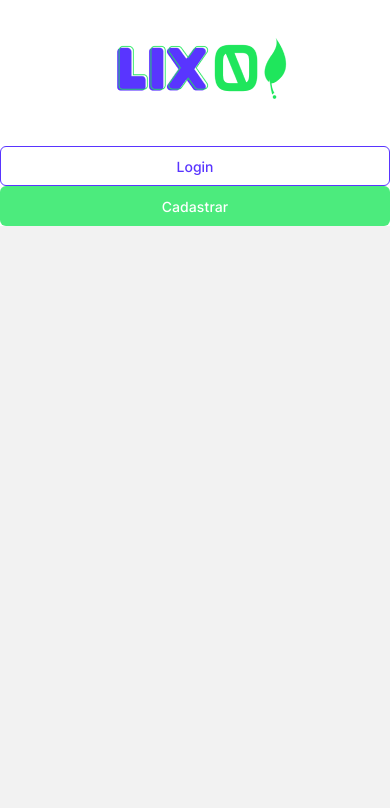
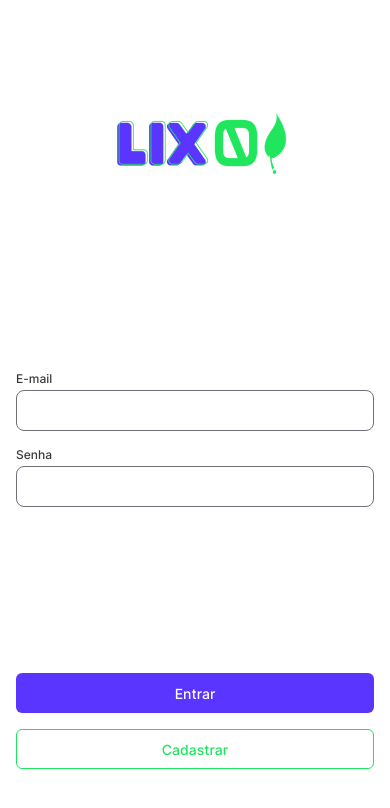
Before and after one commit to eugeniol2/lix0, a React Native app: screen / in a window 390 px wide. Shown: the top 808 px of the page. Built offline with nearby package versions, Linux system fonts and the light colour scheme.

Commit message:
feat(): controlledInput, LoginScreen Done

```diff
--- a/package.json
+++ b/package.json
@@ -10,19 +10,22 @@
   },
   "dependencies": {
     "@expo/webpack-config": "^0.17.2",
+    "@hookform/resolvers": "^2.9.10",
     "@react-navigation/native": "^6.0.8",
     "@react-navigation/stack": "^6.1.1",
     "expo": "~47.0.9",
     "expo-status-bar": "~1.4.2",
     "react": "18.1.0",
     "react-dom": "18.1.0",
+    "react-hook-form": "^7.41.3",
     "react-native": "0.70.5",
     "react-native-gesture-handler": "~2.8.0",
     "react-native-reanimated": "~2.12.0",
     "react-native-safe-area-context": "^4.4.1",
     "react-native-screens": "^3.18.2",
     "react-native-web": "~0.18.9",
-    "styled-components": "^5.3.6"
+    "styled-components": "^5.3.6",
+    "yup": "^0.32.11"
   },
   "devDependencies": {
     "@babel/core": "^7.12.9",
--- a/src/components/index.tsx
+++ b/src/components/index.tsx
@@ -0,0 +1,5 @@
+import { MainButton } from "./mainButton";
+import { MainInput } from "./inputs/mainInput";
+import { ControlledInput } from "./inputs/controlledInput";
+
+export { MainButton, MainInput, ControlledInput };
--- /dev/null
+++ b/src/components/inputs/controlledInput/index.tsx
@@ -0,0 +1,29 @@
+import { Controller, Control, FieldError } from "react-hook-form";
+import { MainInput, MainInputProps } from "../mainInput";
+import { Error } from "./styles";
+
+type ControlledInputProps = MainInputProps & {
+  control: Control<any>;
+  name: string;
+  error?: FieldError;
+};
+
+export const ControlledInput: React.FC<ControlledInputProps> = ({
+  control,
+  name,
+  error,
+  ...rest
+}) => {
+  return (
+    <>
+      <Controller
+        name={name}
+        control={control}
+        render={({ field: { onChange, value } }) => (
+          <MainInput onChangeText={onChange} value={value} {...rest} />
+        )}
+      ></Controller>
+      {error && <Error>{error.message}</Error>}
+    </>
+  );
+};
--- /dev/null
+++ b/src/components/inputs/controlledInput/styles.ts
@@ -0,0 +1,6 @@
+import styled from "styled-components/native";
+
+export const Error = styled.Text`
+  color: ${({ theme }) => theme.COLORS.auxiliary_red};
+  margin: 3px 0 16px;
+`;
--- /dev/null
+++ b/src/components/inputs/mainInput/index.tsx
@@ -0,0 +1,37 @@
+import { TextInputProps } from "react-native";
+import React, { useState } from "react";
+import { Container, Input, LabelText } from "./styles";
+
+export interface MainInputProps extends TextInputProps {
+  value?: string;
+  labelText: string;
+}
+
+export const MainInput: React.FC<MainInputProps> = ({
+  value,
+  labelText,
+  ...rest
+}) => {
+  const [isFocused, setIsFocused] = useState(false);
+
+  const handleInputFocus = () => {
+    setIsFocused(true);
+  };
+
+  const handleInputBlur = () => {
+    setIsFocused(false);
+  };
+
+  return (
+    <Container>
+      <LabelText isFocused={isFocused}>{labelText}</LabelText>
+      <Input
+        onFocus={handleInputFocus}
+        isFocused={isFocused}
+        onBlur={handleInputBlur}
+        value={value}
+        {...rest}
+      />
+    </Container>
+  );
+};
--- /dev/null
+++ b/src/components/inputs/mainInput/styles.ts
@@ -0,0 +1,36 @@
+import styled, { css } from "styled-components/native";
+
+interface InputProps {
+  isFocused: boolean;
+}
+
+export const Container = styled.View`
+  width: 100%;
+`;
+
+export const LabelText = styled.Text<InputProps>`
+  font-family: ${({ theme }) => theme.FONTS.intermedium};
+  font-size: ${({ theme }) => theme.SIZES.small_12px};
+  color: ${({ theme }) => theme.COLORS.gray_800};
+  margin-bottom: 4px;
+
+  ${({ isFocused }) =>
+    isFocused &&
+    css`
+      color: ${({ theme }) => theme.COLORS.secondary_500};
+    `};
+`;
+
+export const Input = styled.TextInput<InputProps>`
+  width: 100%;
+  height: 41px;
+  padding: 8px 16px;
+  border-radius: 8px;
+  border: 1px ${({ theme }) => theme.COLORS.gray_600};
+
+  ${({ isFocused }) =>
+    isFocused &&
+    css`
+      border-color: ${({ theme }) => theme.COLORS.secondary_500};
+    `};
+`;
--- a/src/components/mainButton/index.tsx
+++ b/src/components/mainButton/index.tsx
@@ -1,7 +1,6 @@
 import { StyleSheet, Text, TouchableOpacityProps, View } from "react-native";
 import { TouchableOpacityButton, TouchableOpacityButtonTitle } from "./styles";
 import React from "react";
-import { theme } from "../../constants";
 import { MainButtonProps } from "./styles";
 
 export const MainButton: React.FC<MainButtonProps> = ({
--- a/src/components/mainButton/styles.ts
+++ b/src/components/mainButton/styles.ts
@@ -11,7 +11,6 @@ export const TouchableOpacityButton = styled.TouchableOpacity<MainButtonProps>`
   height: 40px;
   width: 100%;
   border-radius: 6px;
-  display: flex;
   justify-content: center;
   align-items: center;
   background: ${({ color }) => color};
--- a/src/constants/styles/theme.ts
+++ b/src/constants/styles/theme.ts
@@ -16,15 +16,15 @@ export default {
     auxiliary_yellow: "#FFC866",
     auxiliary_green: "#15CE9A",
 
-    gray_1: "#1C1C1E",
-    gray_2: "#38373c",
-    gray_3: "#54535B",
-    gray_4: "#706e79",
-    gray_5: "#8C8A97",
-    gray_6: "#A3A1AC",
-    gray_7: "#BAB9C1",
-    gray_8: "#D1D0D5",
-    gray_9: "#E8E8EA",
+    gray_900: "#1C1C1E",
+    gray_800: "#38373c",
+    gray_700: "#54535B",
+    gray_600: "#706e79",
+    gray_500: "#8C8A97",
+    gray_400: "#A3A1AC",
+    gray_300: "#BAB9C1",
+    gray_200: "#D1D0D5",
+    gray_100: "#E8E8EA",
     white: "#ffffff",
   },
 
--- a/src/screens/auth/login/index.tsx
+++ b/src/screens/auth/login/index.tsx
@@ -1,27 +1,71 @@
-import { View, Text, Image } from "react-native";
+import React from "react";
+import { Image, View } from "react-native";
 import { SafeAreaView } from "react-native-safe-area-context";
-import React from "react";
+import { useForm } from "react-hook-form";
+import { yupResolver } from "@hookform/resolvers/yup";
 import { IMAGES } from "../../../assets";
-import { Container } from "./styles";
-import { MainButton } from "../../../components/mainButton";
+import { Container, ButtonContainer } from "./styles";
+import { MainButton, ControlledInput } from "../../../components";
 import { theme } from "../../../constants";
+import { loginSchema } from "../../../validations/loginSchema";
+
+type loginData = {
+  email: string;
+  password: string;
+};
 
 export const Login: React.FC = () => {
+  const {
+    control,
+    handleSubmit,
+    formState: { errors },
+  } = useForm<loginData>({
+    defaultValues: {
+      email: "",
+      password: "",
+    },
+    resolver: yupResolver(loginSchema),
+  });
+
+  const handleUserLogin = (data: loginData) => {
+    console.log(data);
+  };
+
   return (
-    <SafeAreaView>
+    <SafeAreaView style={{ flex: 1 }}>
       <Container>
         <Image source={IMAGES.logo} />
-        <MainButton
-          type="outlined"
-          color={theme.COLORS.secondary_500}
-          title="Login"
-        />
-
-        <MainButton
-          type="contained"
-          color={theme.COLORS.primary_400}
-          title="Cadastrar"
-        />
+        <View style={{ width: "100%" }}>
+          <ControlledInput
+            labelText="E-mail"
+            name="email"
+            control={control}
+            error={errors.email}
+            autoCapitalize="none"
+            style={{ marginBottom: 16 }}
+          />
+          <ControlledInput
+            labelText="Senha"
+            name="password"
+            control={control}
+            error={errors.password}
+            style={{ marginBottom: 16 }}
+          />
+        </View>
+        <ButtonContainer>
+          <MainButton
+            type="contained"
+            color={theme.COLORS.secondary_500}
+            title="Entrar"
+            onPress={handleSubmit(handleUserLogin)}
+            style={{ marginBottom: 16 }}
+          />
+          <MainButton
+            type="outlined"
+            color={theme.COLORS.primary_500}
+            title="Cadastrar"
+          />
+        </ButtonContainer>
       </Container>
     </SafeAreaView>
   );
--- a/src/screens/auth/login/styles.ts
+++ b/src/screens/auth/login/styles.ts
@@ -1,12 +1,17 @@
 import styled from "styled-components/native";
 
 export const Container = styled.View`
+  display: flex;
   width: 100%;
   height: 100%;
-  display: flex;
+  padding: 0 16px 0 16px;
   flex-direction: column;
-  justify-content: center;
+  justify-content: space-around;
   align-items: center;
 
   background-color: ${({ theme }) => theme.COLORS.white};
 `;
+
+export const ButtonContainer = styled.View`
+  width: 100%;
+`;
--- /dev/null
+++ b/src/validations/loginSchema.ts
@@ -0,0 +1,6 @@
+import * as yup from "yup";
+
+export const loginSchema = yup.object({
+  email: yup.string().email("E-mail inválido").required("Informe o e-mail"),
+  password: yup.string().required("Este campo não pode ser vazio"),
+});
```
Also changed, not shown: 1 other file (tests, documents, lock files or other folders).
